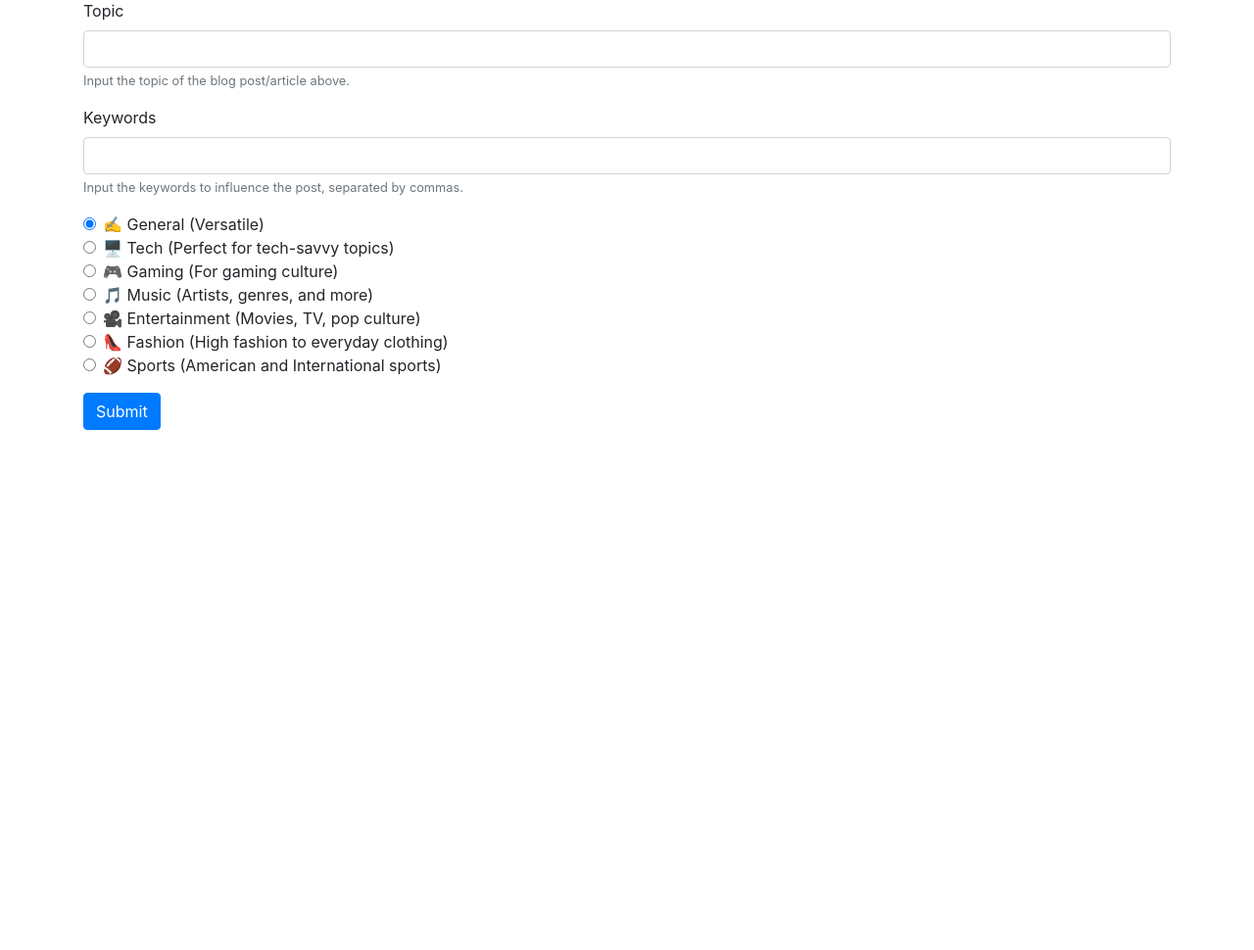
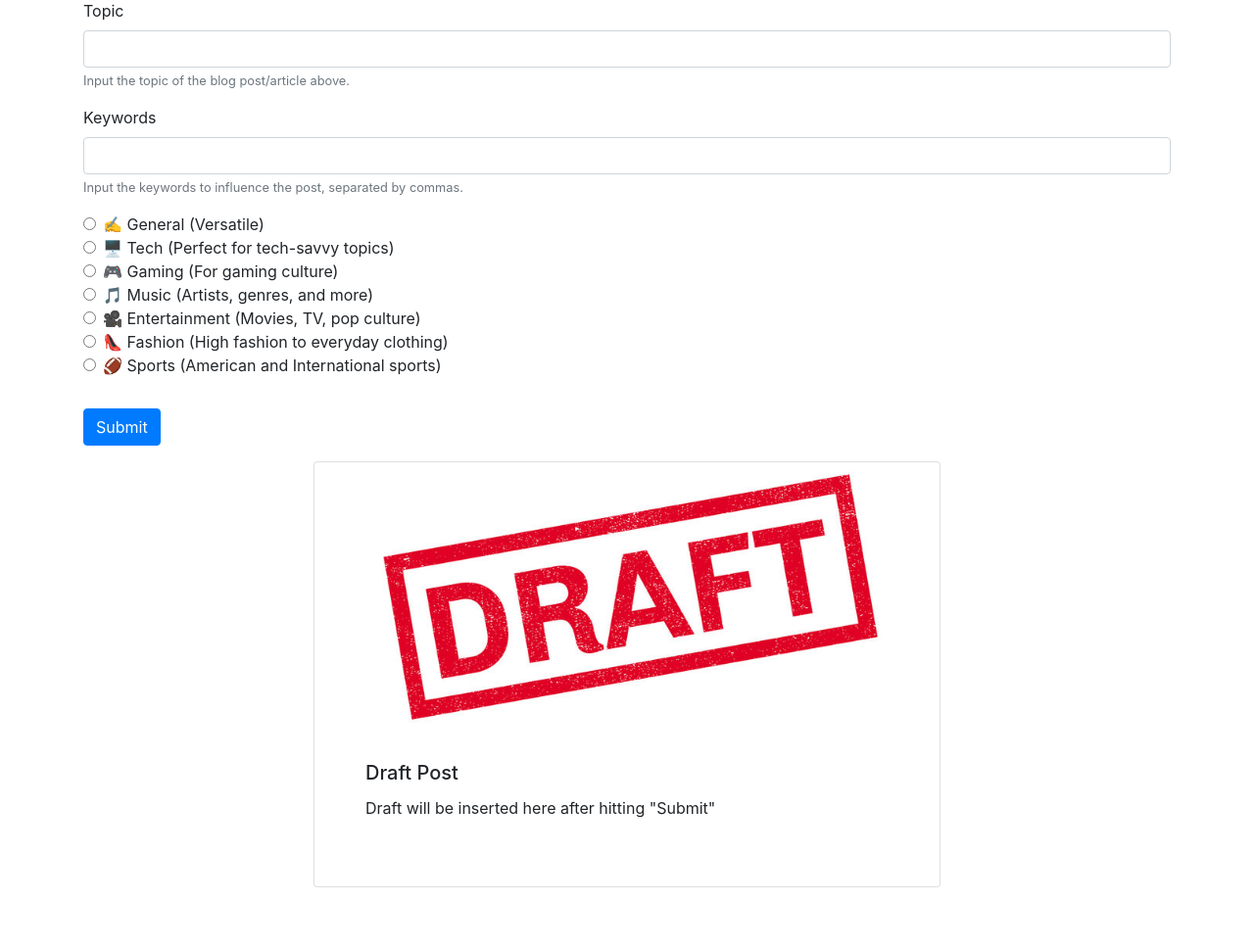
Before and after one commit to khareesmith/WritingGPT, a Flask app: page / in a window 1280 px wide. Shown: the part 185-1155 px from the top of the page at 98% size. Before the commit the page ends 624 px from the top, so only its background shows below. Run offline with Flask 3, Linux system fonts and the light colour scheme.

Commit message:
GUI setup to display the draft blog post completely

```diff
--- a/app.py
+++ b/app.py
@@ -1,8 +1,29 @@
-from flask import Flask, render_template
+from flask import Flask, render_template, request, jsonify
+from Writingteam import draft_blog_post
+import logging
+
+logging.basicConfig(level=logging.DEBUG)
+
+import Inputs
+import os
 
 app = Flask(__name__)
 
-@app.route('/')
+@app.route('/draft', methods=['POST'])
+def draft():
+
+    if request.method == 'POST':
+        data = request.get_json()
+        writerType = data.get('writerType', '')
+        topic = data.get('topic', '')
+        keywords = data.get('keywords', [])
+
+        draft_output = draft_blog_post(writerType, topic, keywords)
+        return jsonify({"draft" : draft_output})
+
+    return render_template('draft.html')
+
+@app.route('/', methods=['GET'])
 def index():
     return render_template("index.html")
 
--- a/static/css/style.css
+++ b/static/css/style.css
@@ -10,3 +10,8 @@ h1 {
 #mainsub {
     margin: 1rem 0 0;
 }
+
+.card {
+    padding: 0 2rem 3rem;
+    margin: 0 0 4rem;
+}
--- /dev/null
+++ b/static/js/index.js
@@ -0,0 +1,41 @@
+// This function is triggered when the user clicks a button to create a draft.
+async function createDraft(event) {
+    // Sample data to send. You can replace this with real data from your form or other UI elements.
+    event.preventDefault();
+    document.getElementById("output").innerText = "Please wait...";
+    const data = {
+        "writerType": document.querySelector('input[name="writerTypeRadio"]:checked').value,
+        "topic": document.getElementById("posttopic").value,
+        "keywords": [document.getElementById("postkeywords").value]
+    };
+
+    try {
+        // Send the POST request to the Flask backend
+        console.log("before fetch. Writer type: " + document.querySelector('input[name="writerTypeRadio"]:checked').value)
+        const response = await fetch("/draft", {
+            method: "POST",
+            headers: {
+                "Content-Type": "application/json"
+            },
+            body: JSON.stringify(data)
+        });
+
+        // Parse the JSON response
+        const result = await response.json();
+        answer = result.draft;
+
+        // Display the received draft on your webpage.
+        // Here, we assume you have an element with the id "output" where the draft should be displayed.
+        document.getElementById("output").innerText = answer;
+        console.log(answer);
+
+    } catch (error) {
+        // Handle any errors
+        console.error("There was a problem with the fetch operation:", error);
+    }
+
+    console.log("after fetch")
+}
+
+// Attach the createDraft function to a button click event
+document.getElementById("mainsub").addEventListener("click", createDraft);
--- a/templates/base.html
+++ b/templates/base.html
@@ -14,6 +14,6 @@
     <script src="https://code.jquery.com/jquery-3.4.1.slim.min.js" integrity="sha384-J6qa4849blE2+poT4WnyKhv5vZF5SrPo0iEjwBvKU7imGFAV0wwj1yYfoRSJoZ+n" crossorigin="anonymous"></script>
 <script src="https://cdn.jsdelivr.net/npm/popper.js@1.16.0/dist/umd/popper.min.js" integrity="sha384-Q6E9RHvbIyZFJoft+2mJbHaEWldlvI9IOYy5n3zV9zzTtmI3UksdQRVvoxMfooAo" crossorigin="anonymous"></script>
 <script src="https://cdn.jsdelivr.net/npm/bootstrap@4.4.1/dist/js/bootstrap.min.js" integrity="sha384-wfSDF2E50Y2D1uUdj0O3uMBJnjuUD4Ih7YwaYd1iqfktj0Uod8GCExl3Og8ifwB6" crossorigin="anonymous"></script>
-	<script src="index.js"></script>
+	<script src="{{url_for('static', filename='js/index.js')}}"></script>
   </body>
 </html>
--- a/templates/index.html
+++ b/templates/index.html
@@ -11,46 +11,55 @@
 
     <p class="desc">WritingGPT is a powerful web application that harnesses OpenAI's GPT-4 to generate, edit, and optimize articles and blog posts. Choose from specialized writing teams tailored to various topics, such as tech 🧪, fashion 👗, or sports ⚽. From drafting to final edits, including SEO considerations and image research, WritingGPT provides a comprehensive solution for content creation.</p>
 
-    <form>
+    <form action="/draft" method="POST">
+
         <div class="form-group">
             <label for="posttopic">Topic</label>
             <input type="text" class="form-control" id="posttopic" aria-describedby="topicHelp">
             <small id="topicHelp" class="form-text text-muted">Input the topic of the blog post/article above.</small>
         </div>
+
         <div class="form-group">
             <label for="postkeywords">Keywords</label>
             <input type="text" class="form-control" id="postkeywords" aria-describedby="keyHelp">
             <small id="keyHelp" class="form-text text-muted">Input the keywords to influence the post, separated by commas.</small>
         </div>
+
+        <div class="form-group">
             <div class="form-check">
-            <input class="form-check-input" type="radio" name="writerTypeRadio" id="generalType" value="general" checked>
+                <input class="form-check-input" type="radio" name="writerTypeRadio" id="generalType" value="general">
                 <label class="form-check-label" for="generalType">
                     ✍️ General (Versatile)
                 </label>
             </div>
+
             <div class="form-check">
                 <input class="form-check-input" type="radio" name="writerTypeRadio" id="techType" value="tech">
                 <label class="form-check-label" for="techType">
                     🖥️ Tech (Perfect for tech-savvy topics)
                 </label>
             </div>
+
             <div class="form-check">
                 <input class="form-check-input" type="radio" name="writerTypeRadio" id="gamingType" value="gaming">
                 <label class="form-check-label" for="gamingType">
                     🎮 Gaming (For gaming culture)
                 </label>
             </div>
+
             <div class="form-check">
                 <input class="form-check-input" type="radio" name="writerTypeRadio" id="musicType" value="music">
                 <label class="form-check-label" for="musicType">
                     🎵 Music (Artists, genres, and more)
                 </label>
             </div>
+
             <div class="form-check">
                 <input class="form-check-input" type="radio" name="writerTypeRadio" id="entertainmentType" value="entertainment">
                 <label class="form-check-label" for="entertainmentType">
                     🎥 Entertainment (Movies, TV, pop culture)
                 </label>
+
             </div>
                 <div class="form-check">
                 <input class="form-check-input" type="radio" name="writerTypeRadio" id="fashionType" value="fashion">
@@ -58,14 +67,26 @@
                     👠 Fashion (High fashion to everyday clothing)
                 </label>
             </div>
+
             <div class="form-check">
                 <input class="form-check-input" type="radio" name="writerTypeRadio" id="sportsType" value="sports">
                 <label class="form-check-label" for="sportsType">
                     🏈 Sports (American and International sports)
                 </label>
             </div>
+        </div>
 
         <button type="submit" class="btn btn-primary" id="mainsub">Submit</button>
     </form>
 </div>
+
+<div class="container-fluid d-flex justify-content-around">
+    <div class="card" style="width: 40rem">
+        <img src="{{url_for('static', filename='img/draft.jpg')}}" class="card-img-top" alt="...">
+        <div class="card-body">
+          <h5 class="card-title">Draft Post</h5>
+          <p class="card-text" id='output'>Draft will be inserted here after hitting "Submit"</p>
+        </div>
+      </div>
+</div>
 {% endblock %}
```
Also changed, not shown: Writingteam/copywriter.py (+39 -35 lines), templates/draft.html (added, +14 -0 lines), static/img/draft.jpg (added). Lines whose indentation alone changed are shown as unchanged.
